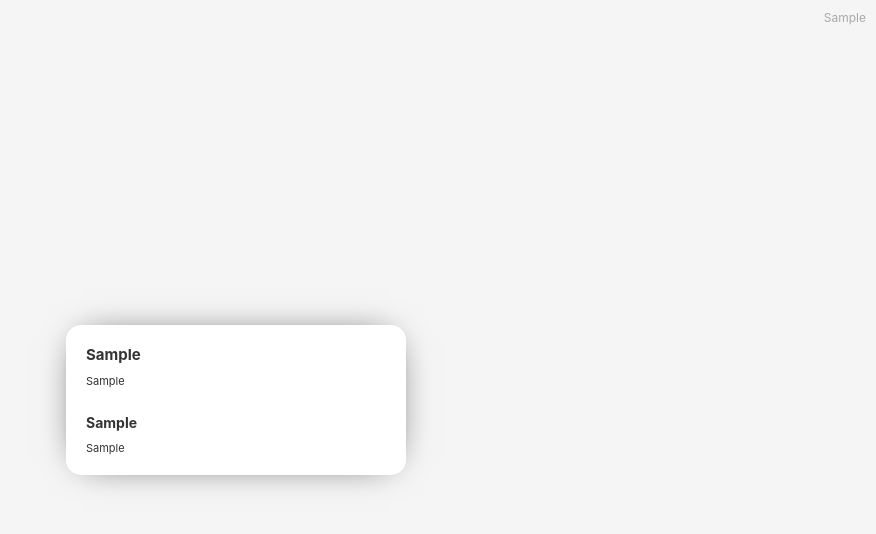
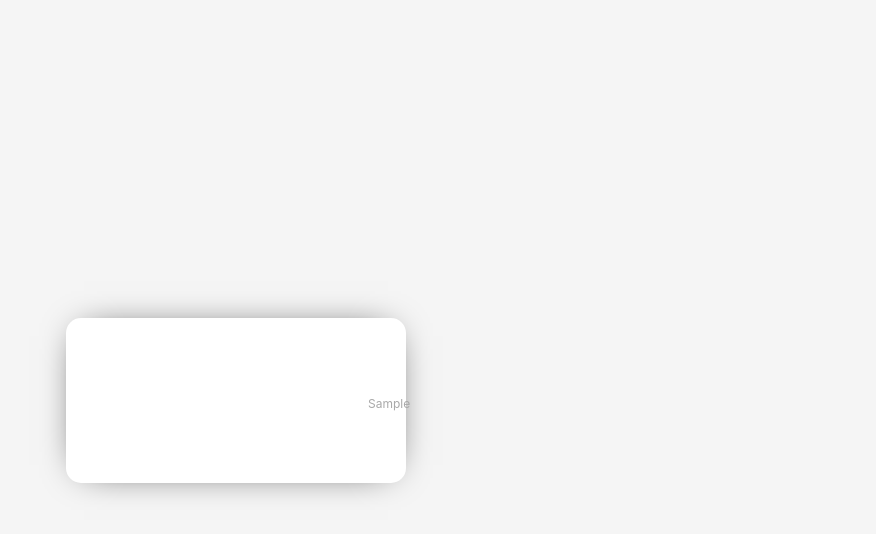
Before and after one commit to koin2485/ONOCHU, a React (Create React App) app: page / in a window 1280 px wide. Both pictures are taken after typing "Sample", "Sample", "Sample", "Sample", "Sample" into the empty fields and a click on the button "제출". Shown: the top 534 px of the page, without its empty margins (404-1280 px from the left). Built offline with nearby package versions, Linux system fonts and the light colour scheme.

Commit message:
전체적인업데이트 ㅎㅎ

```diff
--- a/src/components/SongCard.jsx
+++ b/src/components/SongCard.jsx
@@ -6,12 +6,13 @@ const SongCard = ({ data, onReset }) => {
       <div className="lyrics-section">
         <p className="lyrics">{data.lyrics}</p>
         {data.translation && <p className="translation">{data.translation}</p>}
+        <p className="duration">{data.duration}</p>
+
       </div>
       <hr />
       <div className="info-section">
         <p className="title">{data.title}</p>
         <p className="artist">{data.artist}</p>
-        <p className="duration">{data.duration}</p>
       </div>
     </div>
   );
--- a/src/components/styles.css
+++ b/src/components/styles.css
@@ -26,7 +26,7 @@
     border-radius: 15px;
     text-align: left;
     width: 300px;
-    color: #333;
+    color: #fff;
     -webkit-box-shadow: 0px 0px 37px -18px rgba(0,0,0,1);
     -moz-box-shadow: 0px 0px 37px -18px rgba(0,0,0,1);
     box-shadow: 0px 0px 37px -18px rgba(0,0,0,1);}
@@ -64,9 +64,7 @@
   .duration {
     font-size: 12px;
     color: darkgray;
-    position: absolute;
-    top: 10px;
-    right: 10px;
+    margin-left: 94%;
   }
 
   .reset-btn {
```
